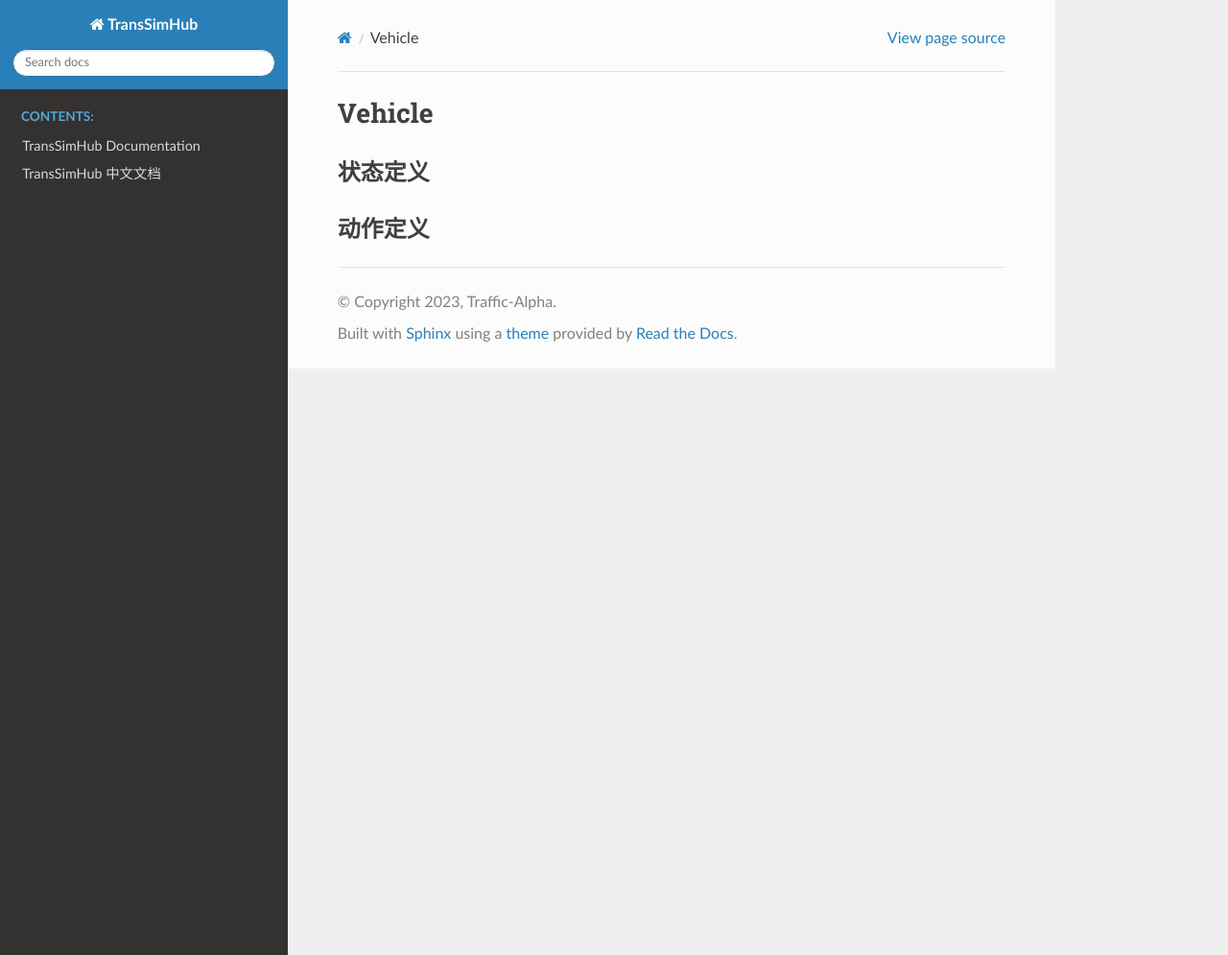
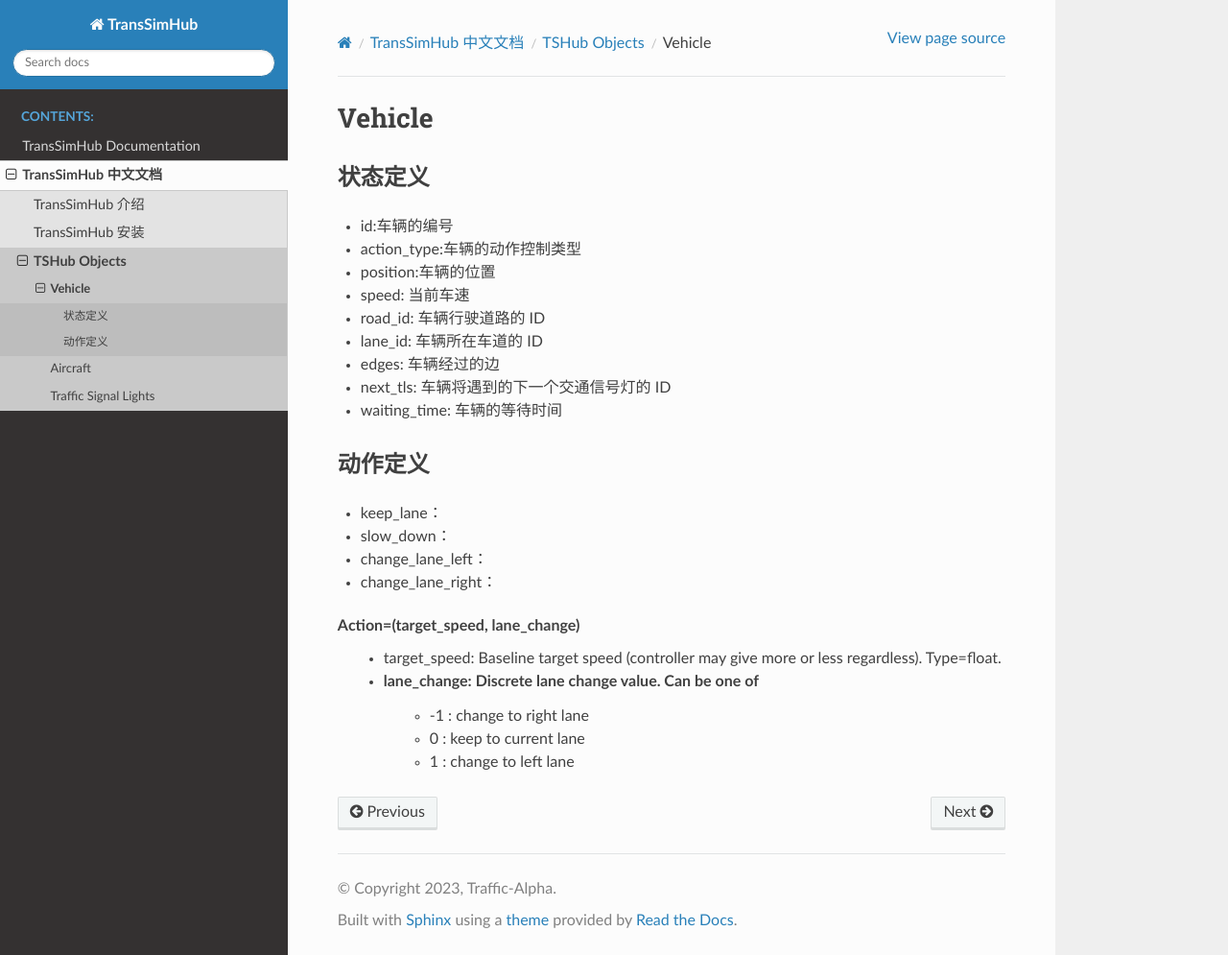
Before and after one commit to Traffic-Alpha/TransSimHub, a Sphinx documentation site: the page built from docs/source/locales/zh_CN/object/vehicle.rst, in a window 1280 px wide and 995 px high. Shown: the whole window at 96% size. Built offline with Sphinx 7.4.7 and the Read the Docs theme 2.0.0, drawn with Linux system fonts in a browser that asks for light colours.

Commit message:
补充vehiclee文档（部分）

```diff
--- a/docs/source/locales/zh_CN/index.rst
+++ b/docs/source/locales/zh_CN/index.rst
@@ -7,3 +7,4 @@ TransSimHub 中文文档
 
     introduction/index
     installation/index
+    object/index
--- a/docs/source/locales/zh_CN/object/vehicle.rst
+++ b/docs/source/locales/zh_CN/object/vehicle.rst
@@ -3,7 +3,27 @@ Vehicle
 
 状态定义
 -----------
-
+- id:车辆的编号
+- action_type:车辆的动作控制类型
+- position:车辆的位置
+- speed: 当前车速
+- road_id: 车辆行驶道路的 ID
+- lane_id: 车辆所在车道的 ID
+- edges: 车辆经过的边
+- next_tls: 车辆将遇到的下一个交通信号灯的 ID
+- waiting_time: 车辆的等待时间
 
 动作定义
 -----------
+- keep_lane：
+- slow_down：
+- change_lane_left：
+- change_lane_right：
+
+
+Action=(target_speed, lane_change)
+    - target_speed: Baseline target speed (controller may give more or less regardless). Type=float.
+    - lane_change: Discrete lane change value. Can be one of
+        + -1 : change to right lane
+        + 0 : keep to current lane
+        + 1 : change to left lane
```
